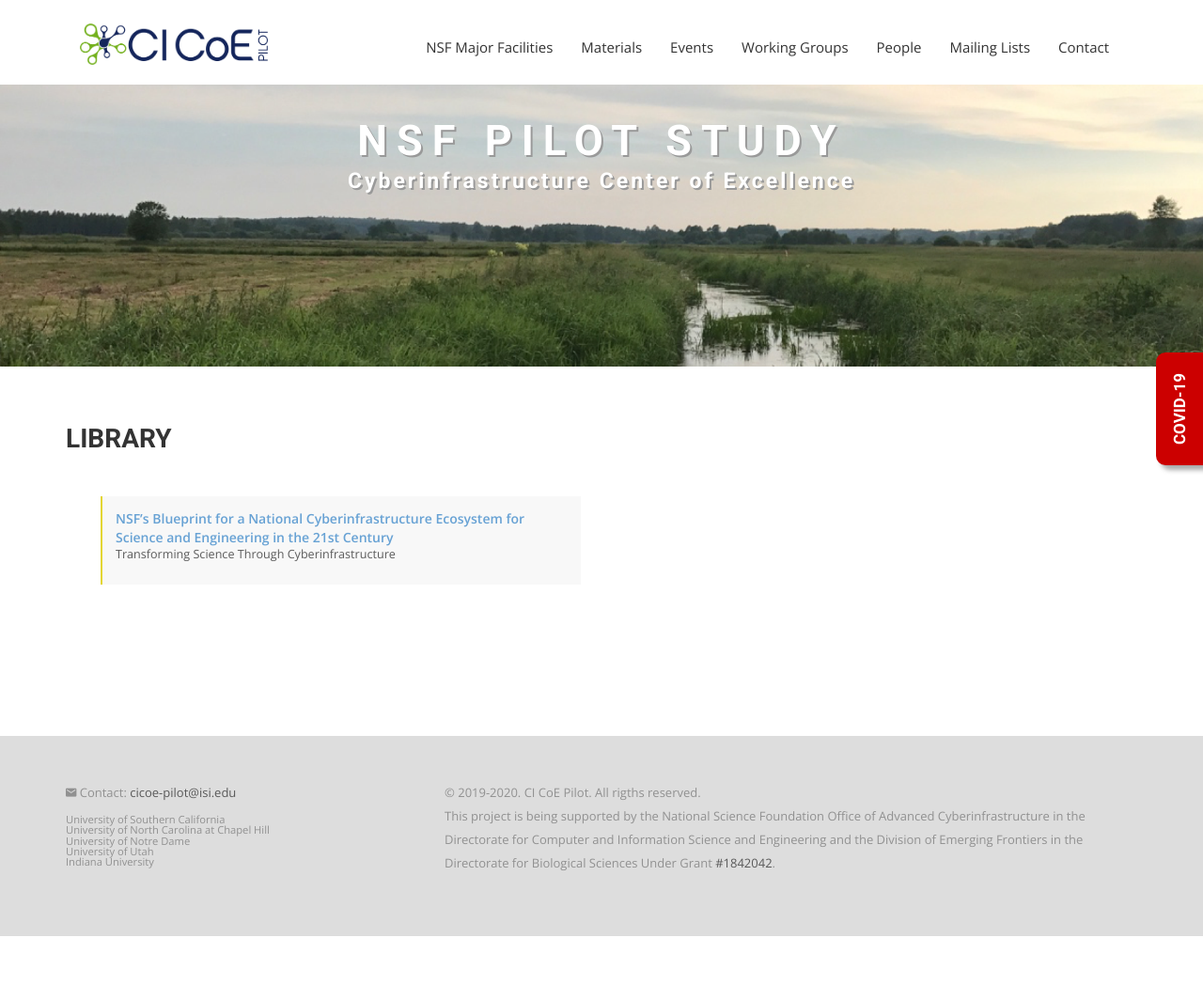
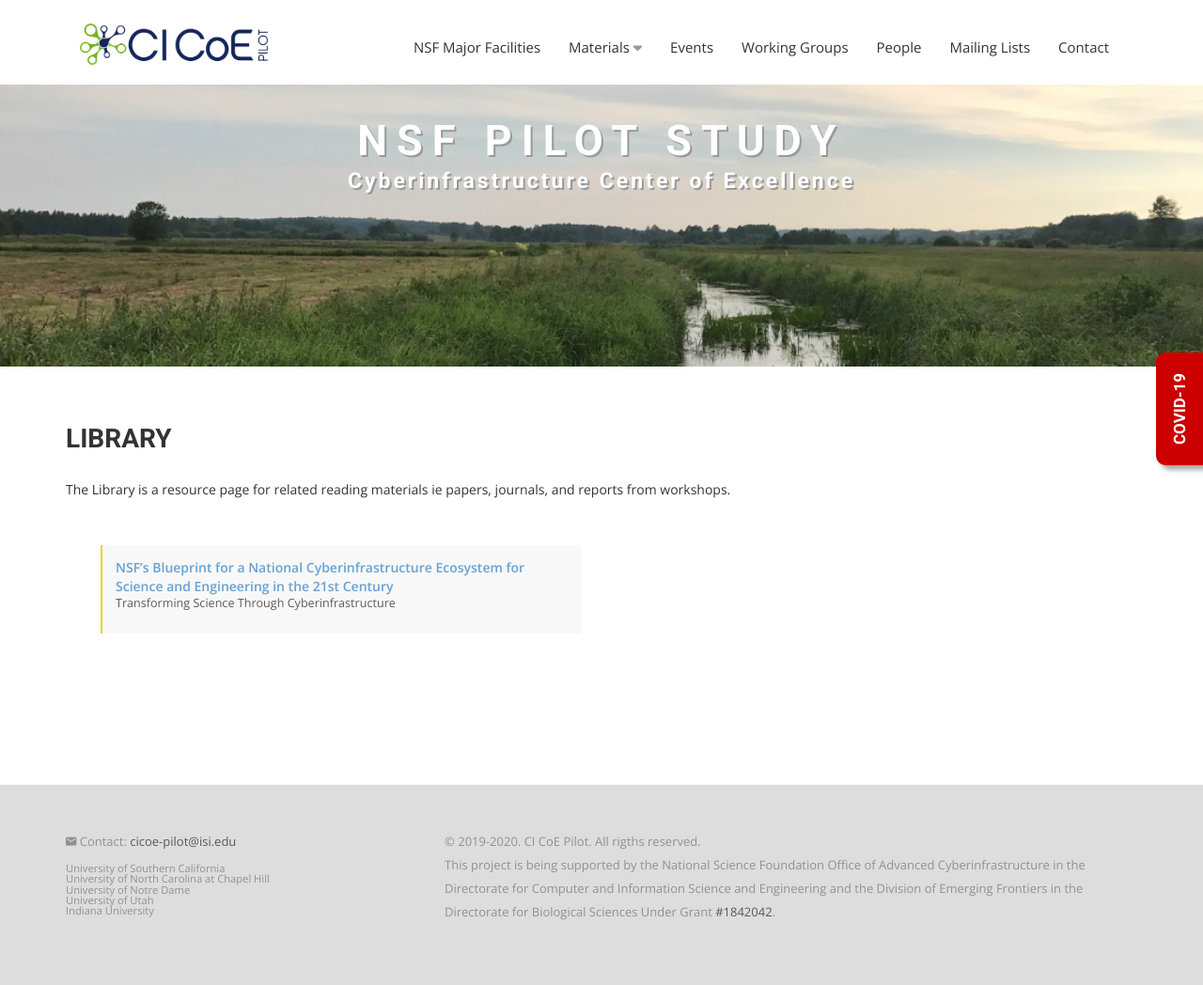
Before and after one commit to cicoe/cicoe.github.io, a Jekyll site: the page built from library.html, in a window 1280 px wide. Shown: the whole page at 94% size. Built offline with Jekyll 4.4.1, drawn with Linux system fonts in a browser that asks for light colours; nearby versions of some CDN libraries; some web fonts are replaced; before the commit the page ends 996 px from its top, so only the background shows below that.

Commit message:
adding library description to website

```diff
--- a/_includes/header.html
+++ b/_includes/header.html
@@ -25,7 +25,8 @@
                                 <li><a href="{{ site.baseurl }}/nsf_major_facilities">NSF Major Facilities</a></li>
                                 <li class="dropdown"><a href="{{ site.baseurl }}/materials" class="dropdown-toggle"
                                                         data-toggle="dropdown" role="button" aria-haspopup="true"
-                                                        aria-expanded="false">Materials</a>
+                                                        aria-expanded="false">Materials <i
+                                        class="fas fa-caret-down" style="color: #999"></i></a>
                                     <ul class="dropdown-menu">
                                         <li><a href="{{ site.baseurl }}/materials/presentations">Presentations</a></li>
                                         <li><a href="{{ site.baseurl }}/materials/videos">Videos</a></li>
--- a/library.html
+++ b/library.html
@@ -10,6 +10,10 @@ permalink: /materials/library
             <div class="col-md-12 col-sm-12 space">
                 <div class="section-title">
                     <h2>Library</h2>
+                </div>
+                <div style="margin-top: 2em; margin-bottom: 1em">
+                    The Library is a resource page for related reading materials ie papers, journals, and reports from
+                    workshops.
                 </div>
                 <div class="col-md-12 col-sm-12 space" style="padding-top: 2em">
                     {% if site.data.library.size > 0 %}
```
